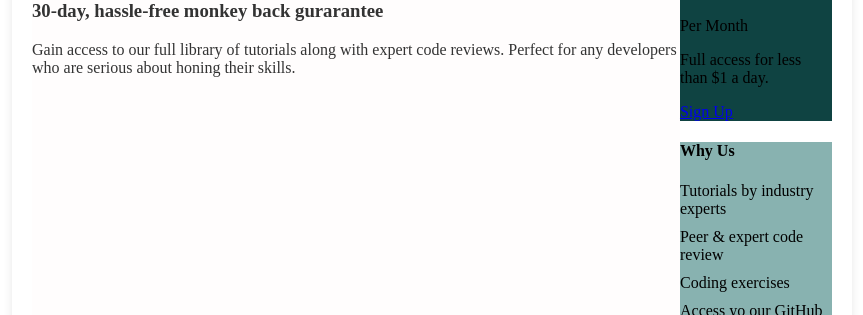
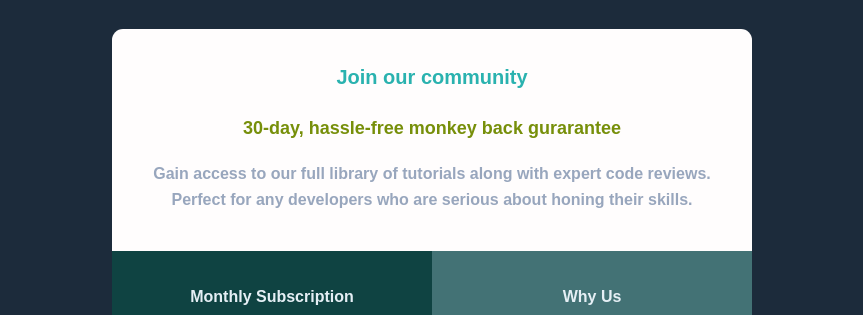
Before and after one commit to sujayjirapure/React-Subscription-App---CSS-Backgrounds-Box-Model-CSS-Gradients-CSS-Margin-a---w32k1i5h1rba, a React app: page / in a window 1280 px wide. Shown: the part 137-452 px from the top of the page, without its empty margins (208-1071 px from the left). Built offline with nearby package versions, Linux system fonts and the light colour scheme.

Commit message:
Update App.css

```diff
--- a/src/styles/App.css
+++ b/src/styles/App.css
@@ -1,67 +1,160 @@
-.container {
-  display: flex;
-  justify-content: center;
-  border-radius: 11px;
-  background-color: #fff;
-  box-shadow: 0px 0px 10px rgba(0, 0, 0, 0.1);
-  margin: 50px auto;
-  padding: 20px;
-  max-width: 800px;
+* {
+    padding: 0;
+    margin: 0;
+    box-sizing: border-box;
   }
 
-.box {
+  body {
+    font-family: "Karla", sans-serif;
+    line-height: 1;
+    font-weight: 400;
+    background-color: hsl(211, 36%, 17%);
+  }
+
+  html {
+    font-size: 62.5%;
+  }
+
+  .card-section {
+    max-width: 144rem;
+    height: 100vh;
+    margin: 0 auto;
     display: flex;
-  flex-direction: column;
+    align-items: center;
     justify-content: center;
-  align-items: center;
-  text-align: center;
-  padding: 20px;
-  border-radius: 8px;
-  margin: 10px;
-  color: #fff;
+  }
+  .container {
+    width: 50%;
+    border-radius: 11px;
+    overflow: hidden;
   }
 
   .community {
-  background-color: rgb(255, 253, 253);
-  color: #333;
+    display: grid;
+    grid-template-columns: repeat(1, 1fr);
+    padding: 3.8rem;
+    background-color: #fffdfd;
+    display: flex;
+    flex-direction: column;
+    align-items: center;
+  }
+  .community-header {
+    font-size: 2rem;
+    font-weight: 700;
+    color: hsl(179, 62%, 43%);
+    margin-bottom: 3.2rem;
+  }
+  .community-sub-header {
+    font-size: 1.8rem;
+    font-weight: 600;
+    color: hsl(71, 87%, 30%);
+    margin-bottom: 2.4rem;
+  }
+  .community-text {
+    font-size: 1.6rem;
+    font-weight: 600;
+    line-height: 1.6;
+    color: hsl(218, 22%, 67%);
+    text-align: center;
+  }
+
+  .card-details {
+    display: grid;
+    grid-template-columns: repeat(2, 1fr);
   }
 
   .card {
-  background-color: rgb(15, 67, 66);
+    background-color: hsl(179, 64%, 16%);
+    display: flex;
+    flex-direction: column;
+    align-items: center;
+    padding: 3.8rem;
+  }
+  .card-header {
+    font-size: 1.6rem;
+    color: hsl(204, 43%, 93%);
+    font-weight: 600;
+    margin-bottom: 1.8rem;
+  }
+  .price {
+    font-size: 1.6rem;
+    color: hsl(203, 44%, 95%);
+    display: flex;
+    align-items: center;
+    gap: 1.6rem;
+    margin-bottom: 1.2rem;
+  }
+  .price span {
+    color: hsl(204, 43%, 93%);
+    font-size: 3.2rem;
+    font-weight: 700;
+  }
+  .card-details-text {
+    font-size: 1.6rem;
+    color: hsl(204, 43%, 93%);
+    line-height: 1.6rem;
+    margin-bottom: 3.2rem;
   }
 
+  .btn:link,
+  .btn:visited {
+    background-color: hsl(71, 87%, 30%);
+    color: hsl(204, 43%, 93%);
+    font-size: 1.6rem;
+    font-weight: 600;
+    display: flex;
+    justify-content: center;
+    align-items: center;
+    text-decoration: none;
+    display: block;
+    width: 70%;
+    text-align: center;
+    padding: 1.4rem;
+    border-radius: 10px;
+    box-shadow: 0px 10px 20px rgba(0, 0, 0, 0.1);
+  }
   .why-us {
-  background-color: rgba(85, 145, 142, 0.698);
+    background-color: hsla(177, 26%, 45%, 0.699);
+    padding: 3.8rem;
+    display: flex;
+    flex-direction: column;
+    align-items: center;
   }
 
-.why-us p:first-of-type {
-  margin-top: 0;
+  .why-us-header {
+    font-size: 1.6rem;
+    color: hsl(204, 43%, 93%);
+    font-weight: 600;
+    margin-bottom: 1.8rem;
   }
 
-ul {
-  list-style: none;
-  padding: 0;
-  margin: 20px 0;
-  text-align: left;
+  .why-us-items {
+    list-style-type: none;
+    text-align: center;
+    font-size: 1.6rem;
+    color: hsl(204, 43%, 93%);
+    display: flex;
+    flex-direction: column;
+    gap: 0.5rem;
   }
 
-li {
-  margin: 10px 0;
+  @media screen and (max-width: 450px) {
+    .card-details {
+      grid-template-columns: repeat(1, 1fr);
+      grid-template-areas:
+        "a"
+        "b";
     }
-
-button {
-  background-color: rgb(15, 67, 66);
-  color: #fff;
-  border: none;
-  border-radius: 5px;
-  padding: 10px 20px;
-  font-size: 16px;
-  cursor: pointer;
-  margin-top: 20px;
+    .card {
+      grid-area: a;
     }
-
-button:hover {
-  background-color: #fff;
-  color: rgb(15, 67, 66);
-  border: 2px solid rgb(15, 67, 66);
+    .why-us {
+      grid-area: b;
     }
+    html {
+      font-size: 45.5%;
+    }
+    .container {
+      width: 90%;
+    }
+  }
```
Lines whose indentation alone changed are shown as unchanged.
